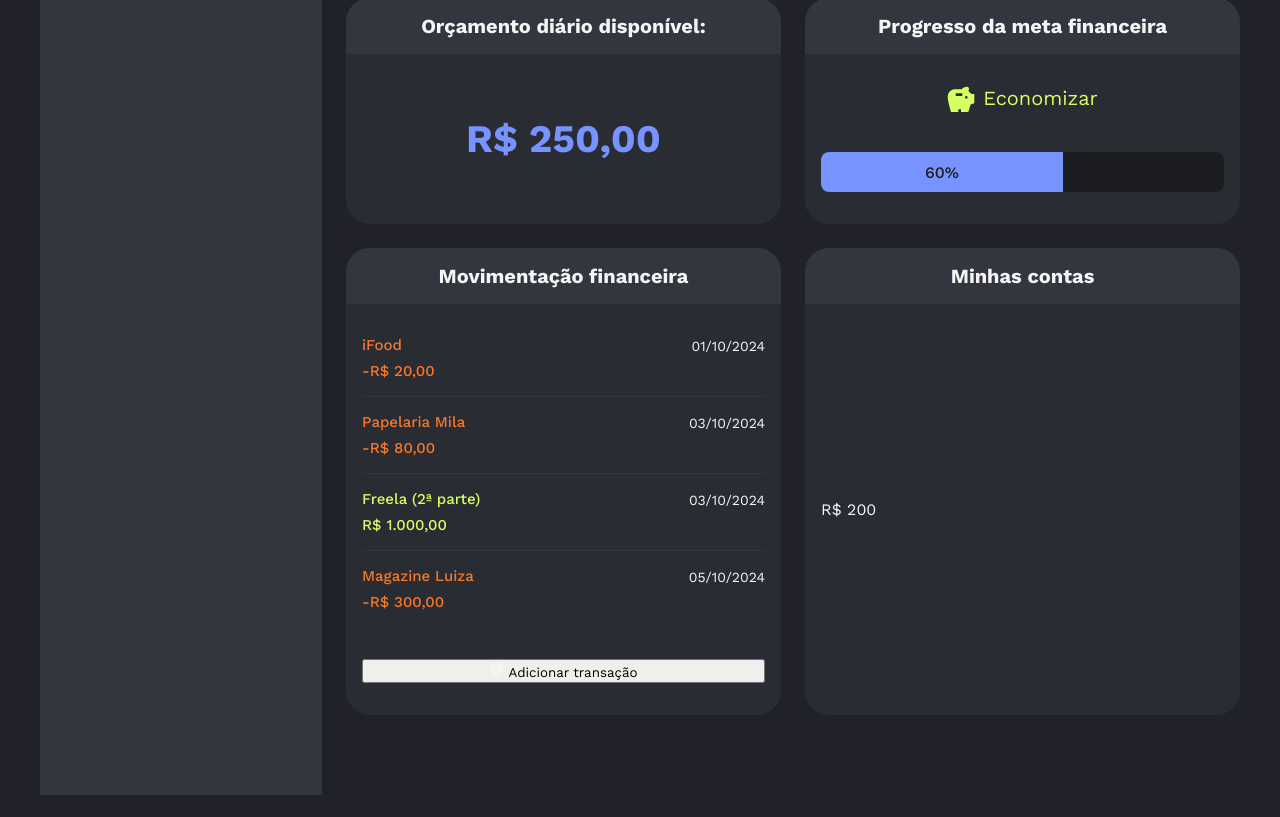
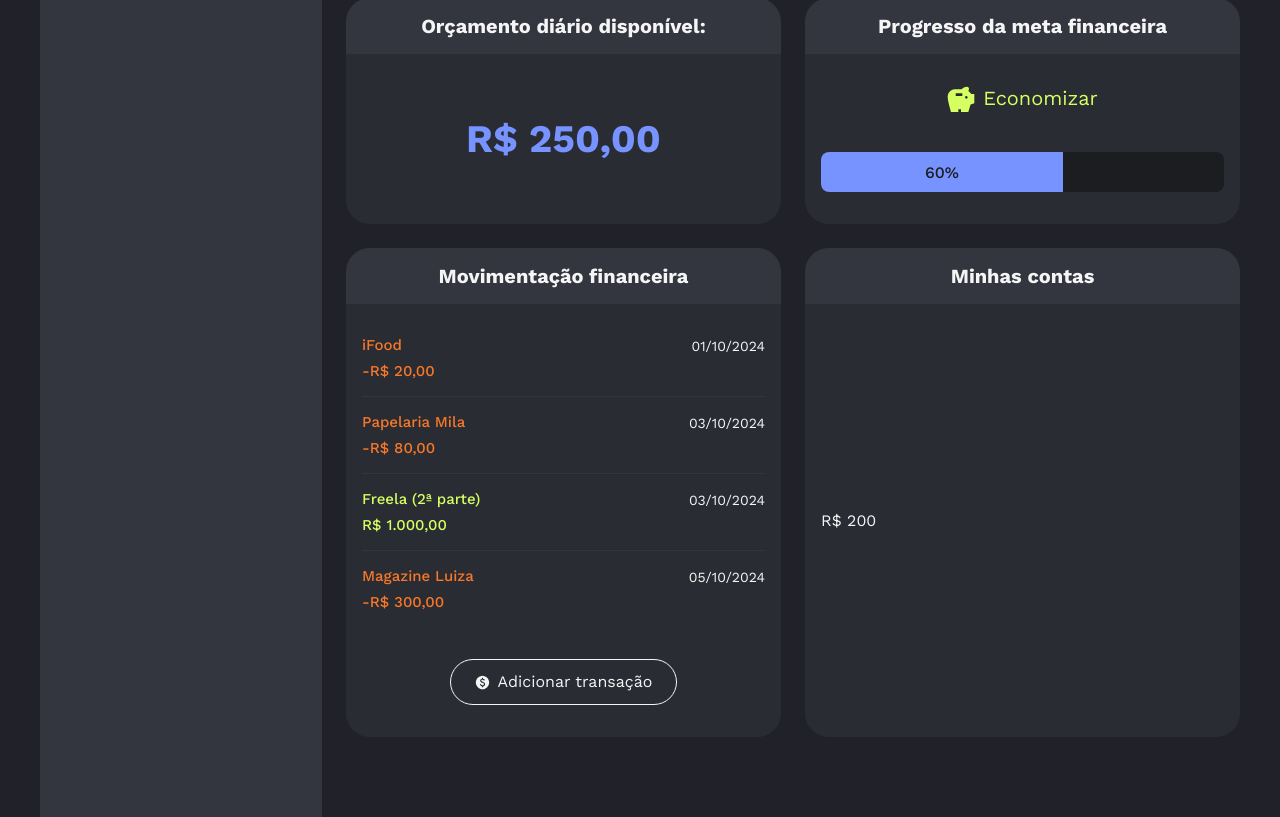
Before and after one commit to dglshenriq/poupapp, a React (Vite) app: page / in a window 1280 px wide. Shown: the part 269-1086 px from the top of the page. Before the commit the page ends 1064 px from the top, so only its background shows below. Built offline with nearby package versions, Linux system fonts and the light colour scheme.

Commit message:
Estiliza o botao

```diff
--- a/src/components/Button/button.module.css
+++ b/src/components/Button/button.module.css
@@ -0,0 +1,18 @@
+.btn {
+    background: transparent;
+    border: 1px solid var(--neutral-text);
+    color: var(--neutral-text);
+    padding: 12px 24px;
+    display: flex;
+    align-items: center;
+    justify-content: center;
+    cursor: pointer;
+    gap: 8px;
+    border-radius: 24px;
+    font-size: 16px;
+    line-height: 120%;
+}
+
+.btn:hover {
+    opacity: 0.8;
+}
--- a/src/components/Button/index.jsx
+++ b/src/components/Button/index.jsx
@@ -1,6 +1,8 @@
+import styles from "./button.module.css";
+
 export const Button = ({ children, ...props }) => {
     return (
-        <button {...props}>
+        <button {...props} className={styles.btn}>
             {children}
         </button>
     )
--- a/src/components/Transactions/index.jsx
+++ b/src/components/Transactions/index.jsx
@@ -37,9 +37,11 @@ export const Transactions = () => {
           );
         })}
       </ul>
-      <Button>
-        <IconCurrency /> Adicionar transação
-      </Button>
+      <div className={styles.actions}>
+        <Button>
+          <IconCurrency /> Adicionar transação
+        </Button>
+      </div>
     </>
   );
 };
--- a/src/components/Transactions/transactions.module.css
+++ b/src/components/Transactions/transactions.module.css
@@ -16,3 +16,8 @@
   padding-bottom: 0;
   margin-bottom: 0;
 }
+
+.actions {
+  display: flex;
+  justify-content: center;
+}
```
Lines whose indentation alone changed are shown as unchanged.
